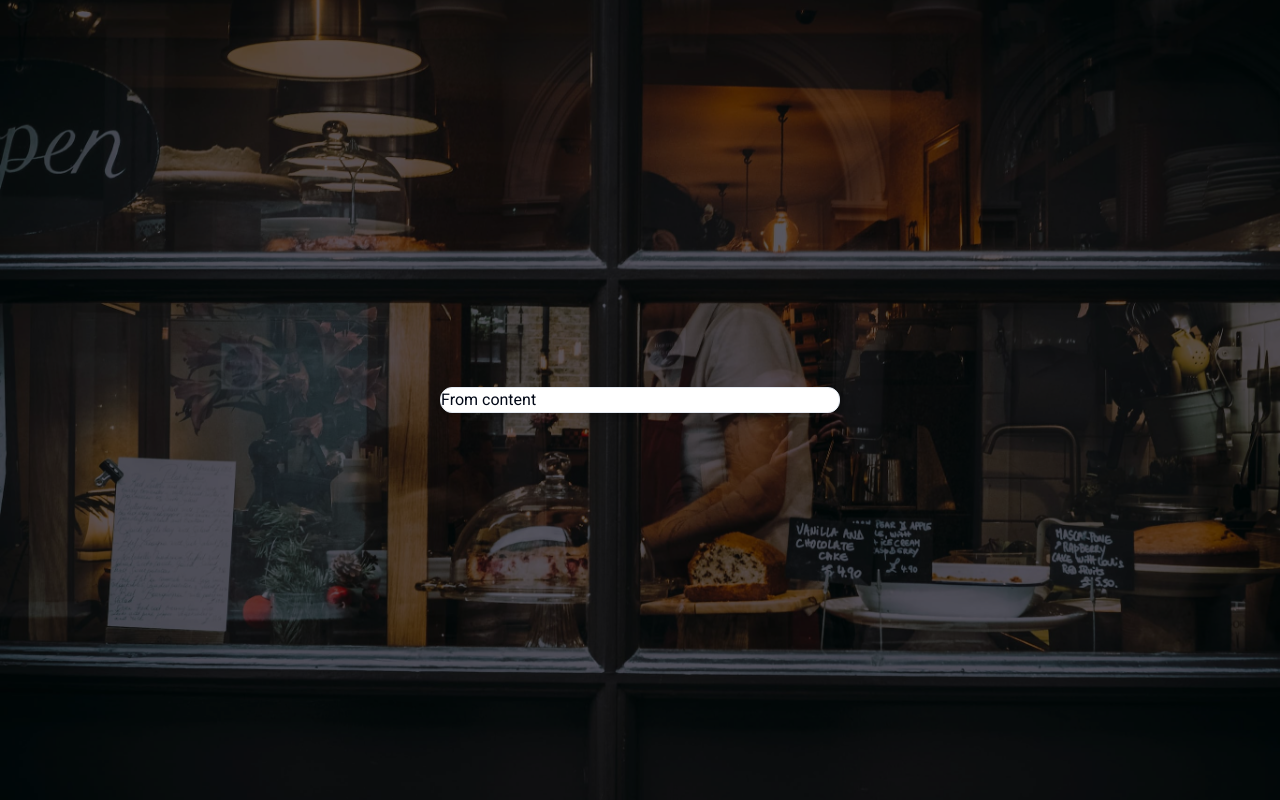
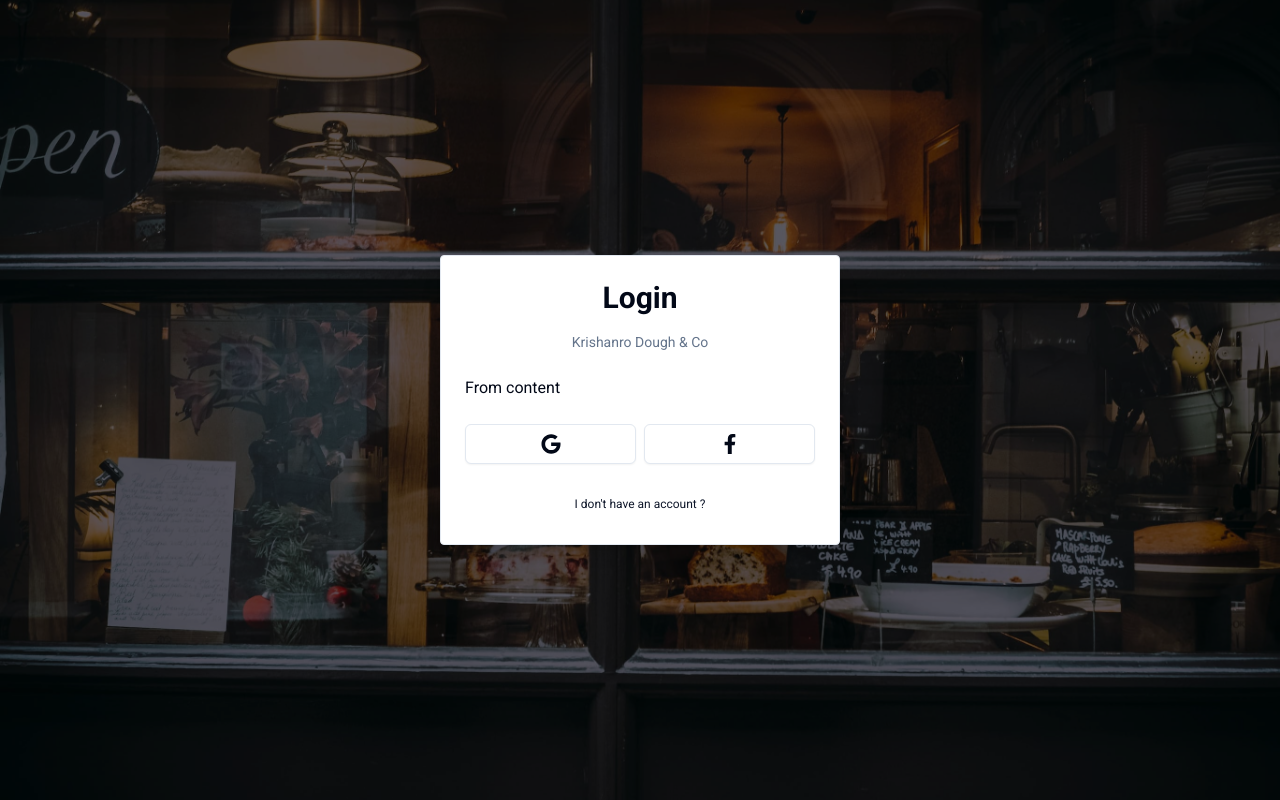
Before and after one commit to Upasara/Krishanro-POS, a Next.js app: page /login in a window 1280 px wide. Built offline with nearby package versions, Linux system fonts and the light colour scheme.

Commit message:
create schema tsx file then add schema to login page.

```diff
--- /dev/null
+++ b/components/auth/backButton.tsx
@@ -0,0 +1,17 @@
+'use client';
+
+import Link from 'next/link';
+import { Button } from '../ui/button';
+
+interface BackButtonProps {
+	label: string;
+	href: string;
+}
+
+export const BackButton = ({ label, href }: BackButtonProps) => {
+	return (
+		<Button variant='link' className='font-normal w-full items-center' size='sm' asChild>
+			<Link href={href}>{label}</Link>
+		</Button>
+	);
+};
--- a/components/auth/cardWrapper.tsx
+++ b/components/auth/cardWrapper.tsx
@@ -1,5 +1,8 @@
 import React from 'react';
 import { Card, CardContent, CardFooter, CardHeader } from '../ui/card';
+import { Header } from './header';
+import { Social } from './social';
+import { BackButton } from './backButton';
 
 interface CardWrapperProps {
 	children: React.ReactNode;
@@ -16,7 +19,22 @@
 	backButtonLabel,
 	showSocial,
 }: CardWrapperProps) => {
-	return <Card className='w-[400px] shadow-md'>{children}</Card>;
+	return (
+		<Card className='w-[400px] shadow-xl'>
+			<CardHeader>
+				<Header label={headerLabel} />
+			</CardHeader>
+			<CardContent>{children}</CardContent>
+			{showSocial && (
+				<CardFooter>
+					<Social />
+				</CardFooter>
+			)}
+			<CardFooter>
+				<BackButton label={backButtonLabel} href={backButtonHref} />
+			</CardFooter>
+		</Card>
+	);
 };
 
 export default CardWrapper;
--- /dev/null
+++ b/components/auth/header.tsx
@@ -0,0 +1,20 @@
+import { Roboto } from 'next/font/google';
+import { cn } from '@/lib/utils';
+
+const font = Roboto({
+	subsets: ['latin'],
+	weight: ['700'],
+});
+
+interface HeaderProps {
+	label: string;
+}
+
+export const Header = ({ label }: HeaderProps) => {
+	return (
+		<div className='w-full flex flex-col gap-y-4 items-center justify-center'>
+			<h1 className={cn('text-3xl font-semibold', font.className)}>Login</h1>
+			<p className='text-muted-foreground text-sm'>{label}</p>
+		</div>
+	);
+};
--- a/components/auth/loginForm.tsx
+++ b/components/auth/loginForm.tsx
@@ -1,13 +1,25 @@
-import React from 'react';
+'use client';
+import * as z from 'zod';
+import { LoginSchema } from '@/schemas';
 import CardWrapper from './cardWrapper';
+import { useForm } from 'react-hook-form';
+import { zodResolver } from '@hookform/resolvers/zod';
+import { Form, FormControl, FormField, FormItem, FormLabel, FormMessage } from '../ui/form';
+import { resolve } from 'path';
+
+type LoginSchemaFields = z.infer<typeof LoginSchema>;
 
 const LoginForm = () => {
+	const form = useForm<LoginSchemaFields>({
+		resolver: zodResolver(LoginSchema),
+	});
 	return (
 		<div>
 			<CardWrapper
-				headerLabel='Krishanro Dough & Co Login Page'
-				backButtonLabel="I don't have an account"
-				backButtonHref='/auth/registration'>
+				headerLabel='Krishanro Dough & Co'
+				backButtonLabel="I don't have an account ?"
+				backButtonHref='/auth/registration'
+				showSocial>
 				From content
 			</CardWrapper>
 		</div>
--- /dev/null
+++ b/components/auth/social.tsx
@@ -0,0 +1,17 @@
+'use client';
+import { FaGoogle } from 'react-icons/fa';
+import { FaFacebookF } from 'react-icons/fa';
+import { Button } from '../ui/button';
+
+export const Social = () => {
+	return (
+		<div className='flex justify-center items-center w-full gap-x-2'>
+			<Button variant='outline' size='lg' className='w-full'>
+				<FaGoogle className='h-5 w-5' />
+			</Button>
+			<Button variant='outline' size='lg' className='w-full'>
+				<FaFacebookF className='h-5 w-5' />
+			</Button>
+		</div>
+	);
+};
--- a/components/ui/card.tsx
+++ b/components/ui/card.tsx
@@ -1,76 +1,56 @@
-import * as React from "react"
+import * as React from 'react';
 
-import { cn } from "@/lib/utils"
+import { cn } from '@/lib/utils';
 
-const Card = React.forwardRef<
-  HTMLDivElement,
-  React.HTMLAttributes<HTMLDivElement>
->(({ className, ...props }, ref) => (
+const Card = React.forwardRef<HTMLDivElement, React.HTMLAttributes<HTMLDivElement>>(
+	({ className, ...props }, ref) => (
 		<div
 			ref={ref}
-    className={cn(
-      "rounded-xl border bg-card text-card-foreground shadow",
-      className
-    )}
+			className={cn('rounded-sm border bg-card text-card-foreground shadow', className)}
 			{...props}
 		/>
-))
-Card.displayName = "Card"
+	)
+);
+Card.displayName = 'Card';
 
-const CardHeader = React.forwardRef<
-  HTMLDivElement,
-  React.HTMLAttributes<HTMLDivElement>
->(({ className, ...props }, ref) => (
-  <div
+const CardHeader = React.forwardRef<HTMLDivElement, React.HTMLAttributes<HTMLDivElement>>(
+	({ className, ...props }, ref) => (
+		<div ref={ref} className={cn('flex flex-col space-y-1.5 p-6', className)} {...props} />
+	)
+);
+CardHeader.displayName = 'CardHeader';
+
+const CardTitle = React.forwardRef<HTMLParagraphElement, React.HTMLAttributes<HTMLHeadingElement>>(
+	({ className, ...props }, ref) => (
+		<h3
 			ref={ref}
-    className={cn("flex flex-col space-y-1.5 p-6", className)}
+			className={cn('font-semibold leading-none tracking-tight', className)}
 			{...props}
 		/>
-))
-CardHeader.displayName = "CardHeader"
-
-const CardTitle = React.forwardRef<
-  HTMLParagraphElement,
-  React.HTMLAttributes<HTMLHeadingElement>
->(({ className, ...props }, ref) => (
-  <h3
-    ref={ref}
-    className={cn("font-semibold leading-none tracking-tight", className)}
-    {...props}
-  />
-))
-CardTitle.displayName = "CardTitle"
+	)
+);
+CardTitle.displayName = 'CardTitle';
 
 const CardDescription = React.forwardRef<
 	HTMLParagraphElement,
 	React.HTMLAttributes<HTMLParagraphElement>
 >(({ className, ...props }, ref) => (
-  <p
-    ref={ref}
-    className={cn("text-sm text-muted-foreground", className)}
-    {...props}
-  />
-))
-CardDescription.displayName = "CardDescription"
+	<p ref={ref} className={cn('text-sm text-muted-foreground', className)} {...props} />
+));
+CardDescription.displayName = 'CardDescription';
 
-const CardContent = React.forwardRef<
-  HTMLDivElement,
-  React.HTMLAttributes<HTMLDivElement>
->(({ className, ...props }, ref) => (
-  <div ref={ref} className={cn("p-6 pt-0", className)} {...props} />
-))
-CardContent.displayName = "CardContent"
+const CardContent = React.forwardRef<HTMLDivElement, React.HTMLAttributes<HTMLDivElement>>(
+	({ className, ...props }, ref) => (
+		<div ref={ref} className={cn('p-6 pt-0', className)} {...props} />
+	)
+);
+CardContent.displayName = 'CardContent';
 
-const CardFooter = React.forwardRef<
-  HTMLDivElement,
-  React.HTMLAttributes<HTMLDivElement>
->(({ className, ...props }, ref) => (
-  <div
-    ref={ref}
-    className={cn("flex items-center p-6 pt-0", className)}
-    {...props}
-  />
-))
-CardFooter.displayName = "CardFooter"
+const CardFooter = React.forwardRef<HTMLDivElement, React.HTMLAttributes<HTMLDivElement>>(
+	({ className, ...props }, ref) => (
+		<div ref={ref} className={cn('flex items-center p-6 pt-0', className)} {...props} />
+	)
+);
+CardFooter.displayName = 'CardFooter';
 
-export { Card, CardHeader, CardFooter, CardTitle, CardDescription, CardContent }
+export { Card, CardHeader, CardFooter, CardTitle, CardDescription, CardContent };
--- /dev/null
+++ b/components/ui/form.tsx
@@ -0,0 +1,176 @@
+import * as React from "react"
+import * as LabelPrimitive from "@radix-ui/react-label"
+import { Slot } from "@radix-ui/react-slot"
+import {
+  Controller,
+  ControllerProps,
+  FieldPath,
+  FieldValues,
+  FormProvider,
+  useFormContext,
+} from "react-hook-form"
+
+import { cn } from "@/lib/utils"
+import { Label } from "@/components/ui/label"
+
+const Form = FormProvider
+
+type FormFieldContextValue<
+  TFieldValues extends FieldValues = FieldValues,
+  TName extends FieldPath<TFieldValues> = FieldPath<TFieldValues>
+> = {
+  name: TName
+}
+
+const FormFieldContext = React.createContext<FormFieldContextValue>(
+  {} as FormFieldContextValue
+)
+
+const FormField = <
+  TFieldValues extends FieldValues = FieldValues,
+  TName extends FieldPath<TFieldValues> = FieldPath<TFieldValues>
+>({
+  ...props
+}: ControllerProps<TFieldValues, TName>) => {
+  return (
+    <FormFieldContext.Provider value={{ name: props.name }}>
+      <Controller {...props} />
+    </FormFieldContext.Provider>
+  )
+}
+
+const useFormField = () => {
+  const fieldContext = React.useContext(FormFieldContext)
+  const itemContext = React.useContext(FormItemContext)
+  const { getFieldState, formState } = useFormContext()
+
+  const fieldState = getFieldState(fieldContext.name, formState)
+
+  if (!fieldContext) {
+    throw new Error("useFormField should be used within <FormField>")
+  }
+
+  const { id } = itemContext
+
+  return {
+    id,
+    name: fieldContext.name,
+    formItemId: `${id}-form-item`,
+    formDescriptionId: `${id}-form-item-description`,
+    formMessageId: `${id}-form-item-message`,
+    ...fieldState,
+  }
+}
+
+type FormItemContextValue = {
+  id: string
+}
+
+const FormItemContext = React.createContext<FormItemContextValue>(
+  {} as FormItemContextValue
+)
+
+const FormItem = React.forwardRef<
+  HTMLDivElement,
+  React.HTMLAttributes<HTMLDivElement>
+>(({ className, ...props }, ref) => {
+  const id = React.useId()
+
+  return (
+    <FormItemContext.Provider value={{ id }}>
+      <div ref={ref} className={cn("space-y-2", className)} {...props} />
+    </FormItemContext.Provider>
+  )
+})
+FormItem.displayName = "FormItem"
+
+const FormLabel = React.forwardRef<
+  React.ElementRef<typeof LabelPrimitive.Root>,
+  React.ComponentPropsWithoutRef<typeof LabelPrimitive.Root>
+>(({ className, ...props }, ref) => {
+  const { error, formItemId } = useFormField()
+
+  return (
+    <Label
+      ref={ref}
+      className={cn(error && "text-destructive", className)}
+      htmlFor={formItemId}
+      {...props}
+    />
+  )
+})
+FormLabel.displayName = "FormLabel"
+
+const FormControl = React.forwardRef<
+  React.ElementRef<typeof Slot>,
+  React.ComponentPropsWithoutRef<typeof Slot>
+>(({ ...props }, ref) => {
+  const { error, formItemId, formDescriptionId, formMessageId } = useFormField()
+
+  return (
+    <Slot
+      ref={ref}
+      id={formItemId}
+      aria-describedby={
+        !error
+          ? `${formDescriptionId}`
+          : `${formDescriptionId} ${formMessageId}`
+      }
+      aria-invalid={!!error}
+      {...props}
+    />
+  )
+})
+FormControl.displayName = "FormControl"
+
+const FormDescription = React.forwardRef<
+  HTMLParagraphElement,
+  React.HTMLAttributes<HTMLParagraphElement>
+>(({ className, ...props }, ref) => {
+  const { formDescriptionId } = useFormField()
+
+  return (
+    <p
+      ref={ref}
+      id={formDescriptionId}
+      className={cn("text-[0.8rem] text-muted-foreground", className)}
+      {...props}
+    />
+  )
+})
+FormDescription.displayName = "FormDescription"
+
+const FormMessage = React.forwardRef<
+  HTMLParagraphElement,
+  React.HTMLAttributes<HTMLParagraphElement>
+>(({ className, children, ...props }, ref) => {
+  const { error, formMessageId } = useFormField()
+  const body = error ? String(error?.message) : children
+
+  if (!body) {
+    return null
+  }
+
+  return (
+    <p
+      ref={ref}
+      id={formMessageId}
+      className={cn("text-[0.8rem] font-medium text-destructive", className)}
+      {...props}
+    >
+      {body}
+    </p>
+  )
+})
+FormMessage.displayName = "FormMessage"
+
+export {
+  useFormField,
+  Form,
+  FormItem,
+  FormLabel,
+  FormControl,
+  FormDescription,
+  FormMessage,
+  FormField,
+}
--- /dev/null
+++ b/components/ui/label.tsx
@@ -0,0 +1,26 @@
+"use client"
+
+import * as React from "react"
+import * as LabelPrimitive from "@radix-ui/react-label"
+import { cva, type VariantProps } from "class-variance-authority"
+
+import { cn } from "@/lib/utils"
+
+const labelVariants = cva(
+  "text-sm font-medium leading-none peer-disabled:cursor-not-allowed peer-disabled:opacity-70"
+)
+
+const Label = React.forwardRef<
+  React.ElementRef<typeof LabelPrimitive.Root>,
+  React.ComponentPropsWithoutRef<typeof LabelPrimitive.Root> &
+    VariantProps<typeof labelVariants>
+>(({ className, ...props }, ref) => (
+  <LabelPrimitive.Root
+    ref={ref}
+    className={cn(labelVariants(), className)}
+    {...props}
+  />
+))
+Label.displayName = LabelPrimitive.Root.displayName
+
+export { Label }
--- /dev/null
+++ b/schemas/index.ts
@@ -0,0 +1,6 @@
+import * as z from 'zod';
+
+export const LoginSchema = z.object({
+	email: z.string().email(),
+	password: z.string(),
+});
```
Also changed, not shown: components/ui/input.tsx (added, +25 -0 lines), package.json (+6 -1 lines), 1 other file (tests, documents, lock files or other folders). Lines whose indentation alone changed are shown as unchanged.
